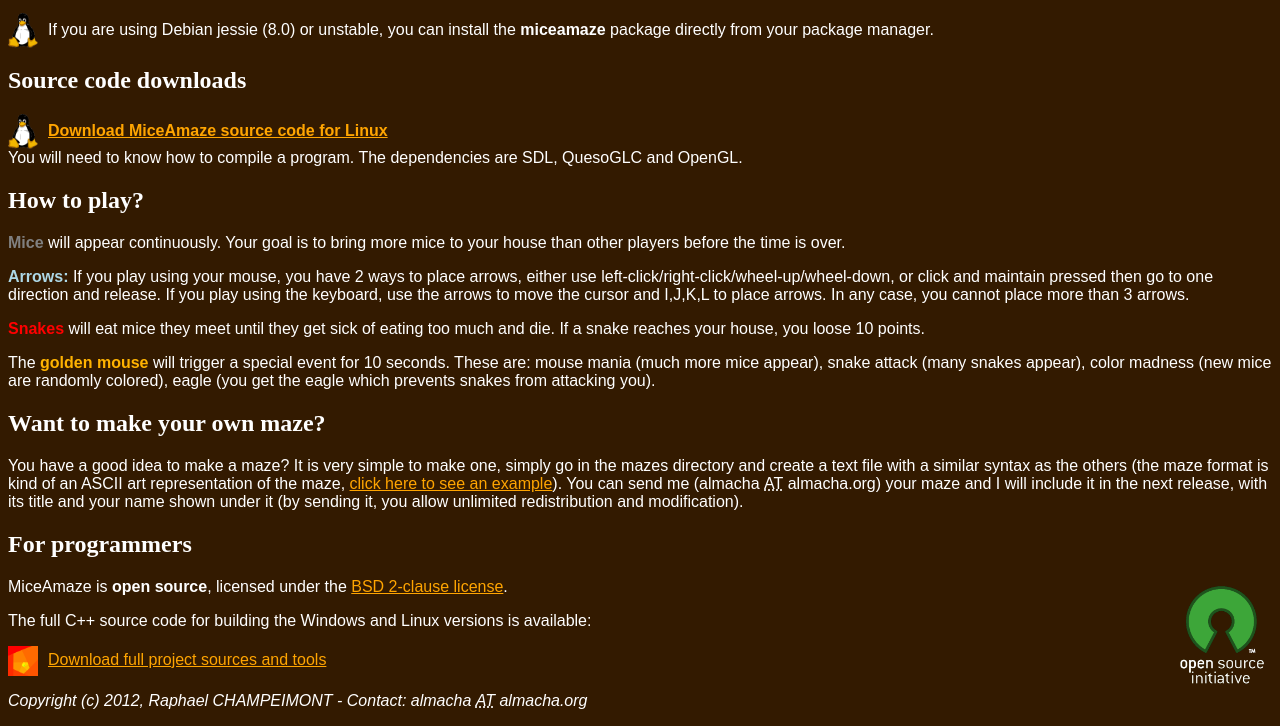
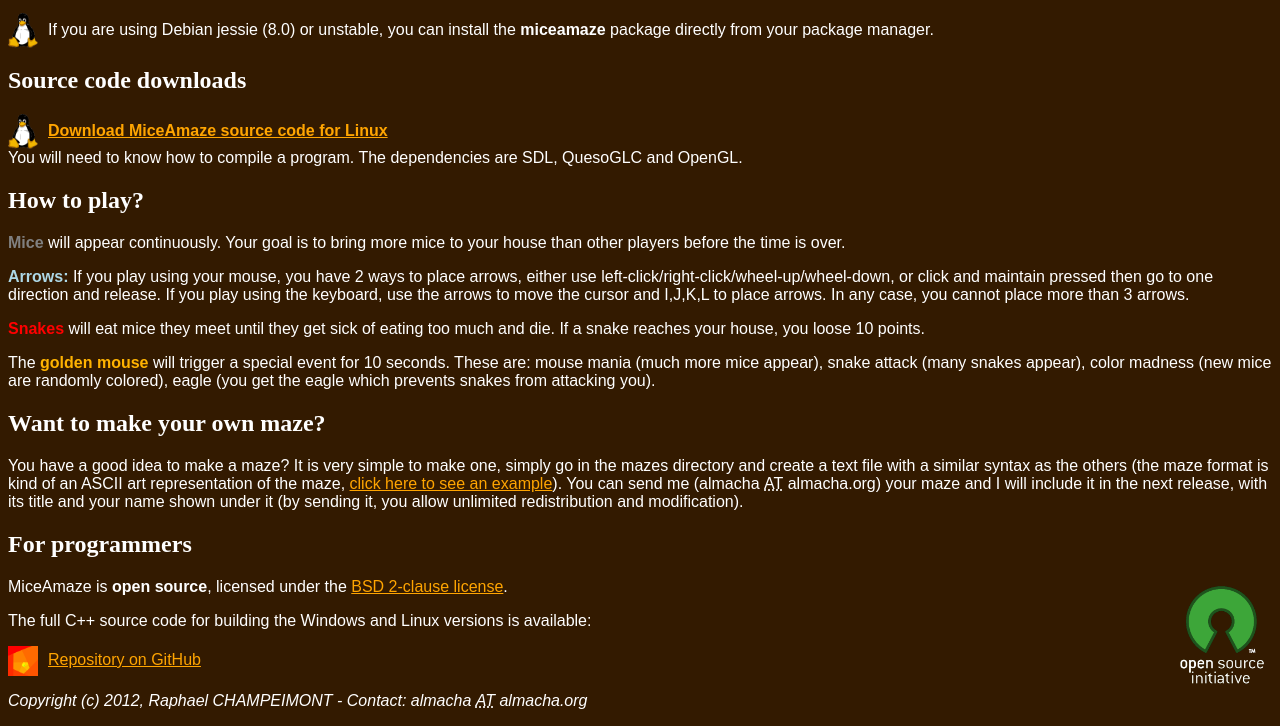
Before and after one commit to rchampeimont/miceamaze, a plain HTML site: page website/index.html in a window 1280 px wide. Shown: the part 434-1160 px from the top of the page. Drawn offline with Linux system fonts and the light colour scheme.

Commit message:
add github repo URL

```diff
--- a/website/index.html
+++ b/website/index.html
@@ -64,7 +64,7 @@
 <div style="float: right;"><a href="http://opensource.org"><img src="OSI.png" style="width: 100px;" alt="Open Source"></a></div>
 <p>MiceAmaze is <strong>open source</strong>, licensed under the <a href="LICENSE.txt">BSD 2-clause license</a>.</p>
 <p>The full C++ source code for building the Windows and Linux versions is available:</p>
-<p><a href="miceamaze-full.tar.gz"><img src="sourceicon.png" class="osicon" alt="">Download full project sources and tools</a></p>
+<p><a href="https://github.com/almacha/miceamaze"><img src="sourceicon.png" class="osicon" alt="">Repository on GitHub</a></p>
 <p style="font-style: italic;">Copyright (c) 2012, Raphael CHAMPEIMONT - Contact: almacha <abbr lang="en" title="replace with an @">AT</abbr> almacha.org</p>
 </body>
 </html>
```
